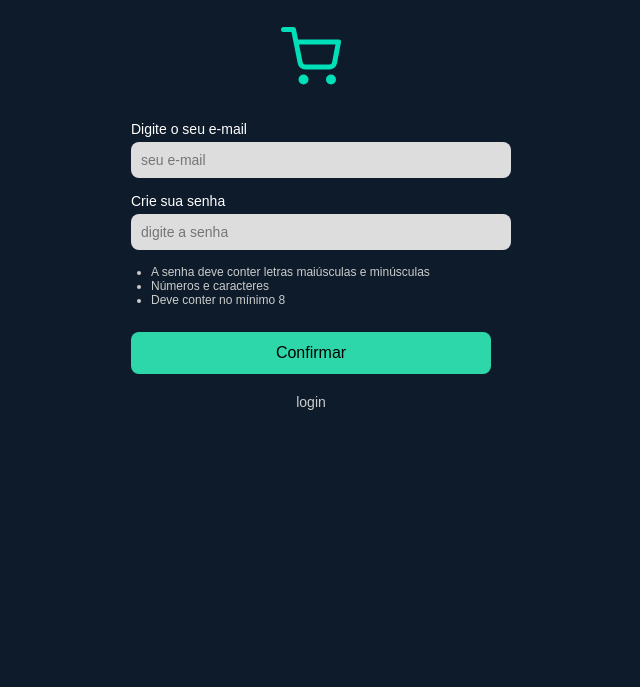
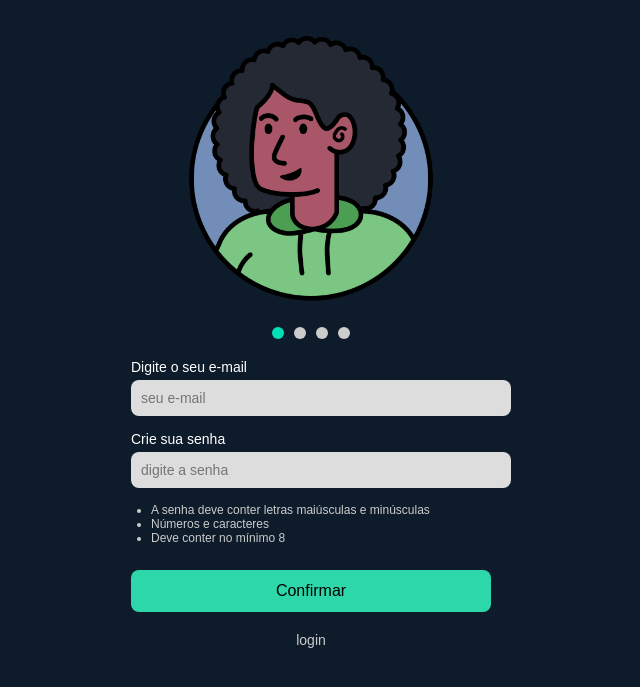
Before and after one commit to Jinacio23/listaComprasCompartilhada, a website: page src/view/cadastro/cadastro.html in a window 1280 px wide. Shown: the part 91-778 px from the top of the page, without its empty margins (329-969 px from the left). Drawn offline with Linux system fonts and the light colour scheme.

Commit message:
nova branch

```diff
--- a/src/view/cadastro/cadastro.css
+++ b/src/view/cadastro/cadastro.css
@@ -73,3 +73,6 @@ body {
     color: #ccc;
     cursor: pointer;
   }
+  img{
+    z-index: 1000;
+  }
--- a/src/view/cadastro/cadastro.html
+++ b/src/view/cadastro/cadastro.html
@@ -5,6 +5,52 @@
   <meta name="viewport" content="width=device-width, initial-scale=1.0">
   <title>Tela de Cadastro</title>
   <link rel="stylesheet" href="cadastro.css">
+  <style>
+    /* Estilo adicional para o carrossel, mantendo integração com o estilo original */
+
+    .carousel-container {
+      width: 100%;
+      max-width: 300px;
+      margin: 20px auto;
+      position: relative;
+      overflow: hidden;
+      border-radius: 10px;
+    }
+
+    .carousel-slide {
+      display: none;
+    }
+
+    .carousel-slide.active {
+      display: block;
+    }
+
+    .carousel-slide img {
+      width: 100%;
+      border-radius: 10px;
+      display: block;
+    }
+
+    .carousel-selectors {
+      display: flex;
+      justify-content: center;
+      margin-top: 10px;
+    }
+
+    .selector {
+      width: 12px;
+      height: 12px;
+      margin: 0 5px;
+      background-color: #ccc;
+      border-radius: 50%;
+      cursor: pointer;
+      transition: background-color 0.3s;
+    }
+
+    .selector.active {
+      background-color: #00e0b8;
+    }
+  </style>
 </head>
 <body>
   <div class="container">
@@ -13,13 +59,19 @@
       <h2>Tela de Cadastro</h2>
     </div>
 
-    <div class="logo">
-      <!-- Ícone simples de carrinho -->
-      <svg width="60" height="60" viewBox="0 0 24 24" fill="none" stroke="#00e0b8" stroke-width="2" stroke-linecap="round" stroke-linejoin="round">
-        <circle cx="9" cy="21" r="1"></circle>
-        <circle cx="20" cy="21" r="1"></circle>
-        <path d="M1 1h4l2.68 13.39a2 2 0 0 0 2 1.61h9.72a2 2 0 0 0 2-1.61L23 6H6"></path>
-      </svg>
+    <!-- Carrossel substituindo a logo -->
+    <div class="carousel-container">
+      <div class="carousel-slide active"><img src="../../img/mulher.png" alt="Imagem 1"></div>
+      <div class="carousel-slide"><img src="../../img/mulher.png" alt="Imagem 2"></div>
+      <div class="carousel-slide"><img src="../../img/mulher.png" alt="Imagem 3"></div>
+      <div class="carousel-slide"><img src="../../img/mulher.png" alt="Imagem 4"></div>
+
+      <div class="carousel-selectors">
+        <span class="selector active" onclick="selectSlide(0)"></span>
+        <span class="selector" onclick="selectSlide(1)"></span>
+        <span class="selector" onclick="selectSlide(2)"></span>
+        <span class="selector" onclick="selectSlide(3)"></span>
+      </div>
     </div>
 
     <div class="form">
@@ -41,6 +93,35 @@
     </div>
   </div>
 
-  <script src="cadastro.js"></script>
+  <script>
+    let currentSlide = 0;
+    const slides = document.querySelectorAll('.carousel-slide');
+    const selectors = document.querySelectorAll('.selector');
+
+    function selectSlide(index) {
+      slides[currentSlide].classList.remove('active');
+      selectors[currentSlide].classList.remove('active');
+      currentSlide = index;
+      slides[currentSlide].classList.add('active');
+      selectors[currentSlide].classList.add('active');
+    }
+
+    function validarCadastro() {
+      const email = document.getElementById("email").value;
+      const senha = document.getElementById("password").value;
+
+      if (!email || !senha) {
+        alert("Por favor, preencha todos os campos.");
+        return;
+      }
+
+      if (senha.length < 8) {
+        alert("A senha deve conter no mínimo 8 caracteres.");
+        return;
+      }
+
+      alert("Cadastro realizado com sucesso!");
+    }
+  </script>
 </body>
 </html>
```
Also changed, not shown: src/img/mulher.png (added).
